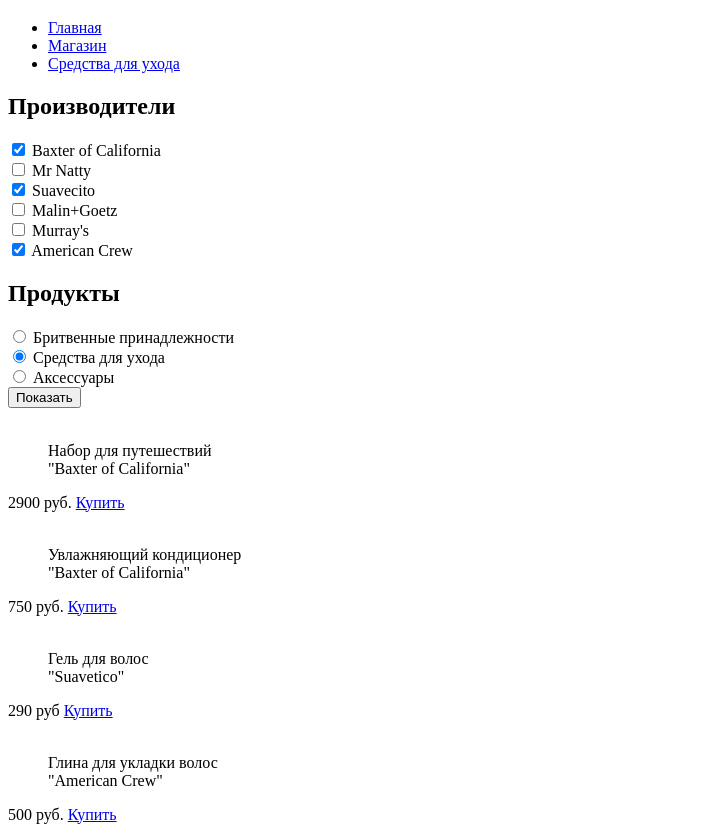
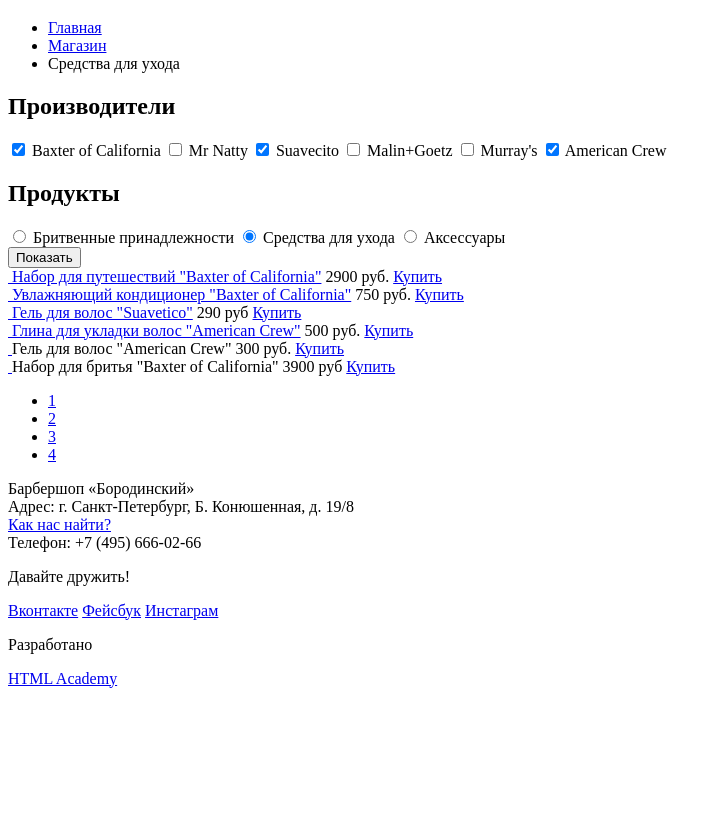
Before and after one commit to estaticfear2/139086-barbershop, a plain HTML site: page catalog.html in a window 1280 px wide. Shown: the part 229-1066 px from the top of the page, without its empty margins (0-721 px from the left). After the commit the page ends 925 px from the top, so only its background shows below. Drawn offline with Linux system fonts and the light colour scheme.

Commit message:
2
Исправил замечания

```diff
--- a/catalog.html
+++ b/catalog.html
@@ -44,8 +44,7 @@
           <li class="breadcrumbs-item">
             <a href="#">Магазин</a>
           </li>
-          <li class="breadcrumbs-item">
-            <a href="#" class="breadcrumbs-active">Средства для ухода</a>
+          <li class="breadcrumbs-item breadcrumbs-active">Средства для ухода
           </li>
         </ul>
       </nav>
@@ -55,26 +54,26 @@
             <div class="producers">
               <h2 class="producers-title">Производители</h2>
               <input type="checkbox" id="baxter-of-california" checked>
-              <label for="baxter-of-california">Baxter of California</label><br>
+              <label for="baxter-of-california">Baxter of California</label>
               <input type="checkbox" id="mr-natty">
-              <label for="">Mr Natty</label><br>
+              <label for="">Mr Natty</label>
               <input type="checkbox" id="suavecito" checked>
-              <label for="">Suavecito</label><br>
+              <label for="">Suavecito</label>
               <input type="checkbox" id="malin-goetz">
-              <label for="">Malin+Goetz</label><br>
+              <label for="">Malin+Goetz</label>
               <input type="checkbox" id="murrays">
-              <label for="">Murray's</label><br>
+              <label for="">Murray's</label>
               <input type="checkbox" id="american-crew" checked>
               <label for="">American Crew</label>
             </div>
             <div class="products">
               <h2 class="products-title">Продукты</h2>
               <input type="radio" id="">
-              <label for="">Бритвенные принадлежности</label><br>
+              <label for="">Бритвенные принадлежности</label>
               <input type="radio" id="" checked>
-              <label for="">Средства для ухода</label><br>
+              <label for="">Средства для ухода</label>
               <input type="radio" id="">
-              <label for="">Аксессуары</label><br>
+              <label for="">Аксессуары</label>
             </div>
             <button class="btn" type="submit">Показать</button>
           </form>
@@ -82,73 +81,71 @@
         <div class="products-list">
           <div class="block-1">
             <article class="product-list-item">
-              <figure class="">
+              <a href="catalog-item.html">
                 <img src="img/#" width="" height="" alt="">
-                <figcaption>Набор для путешествий<br>
-                "Baxter of California"
-                </figcaption>
-              </figure>
+              </a>
+              <a href="catalog-item.html">Набор для путешествий "Baxter of California"</a>
               <span class="price">2900 руб.</span>
               <a href="#" class="btn">Купить</a>
             </article>
             <article class="product-list-item">
-              <figure class="">
+              <a href="#" class="">
                 <img src="img/#" width="" height="" alt="">
-                <figcaption>Увлажняющий кондиционер<br>
-                "Baxter of California"
-                </figcaption>
-              </figure>
+              </a>
+              <a href="#">Увлажняющий кондиционер "Baxter of California"</a>
               <span class="price">750 руб.</span>
               <a href="#" class="btn">Купить</a>
             </article>
             <article class="product-list-item">
-              <figure class="">
+              <a href="#">
                 <img src="img/#" width="" height="" alt="">
-                <figcaption>Гель для волос<br>
-                "Suavetico"
-                </figcaption>
-              </figure>
+              </a>
+              <a href="#">Гель для волос "Suavetico"</a>
               <span class="price">290 руб</span>
               <a href="#" class="btn">Купить</a>
             </article>
           </div>
           <div class="block-2">
             <article class="product-list-item">
-              <figure class="">
+              <a href="#">
                 <img src="img/#" width="" height="" alt="">
-                <figcaption>Глина для укладки волос<br>
-                "American Crew"
-                </figcaption>
-              </figure>
+              </a>
+              <a href="#">Глина для укладки волос "American Crew"</a>
               <span class="price">500 руб.</span>
               <a href="#" class="btn">Купить</a>
             </article>
             <article class="product-list-item">
-              <figure class="">
+              <a href="#">
                 <img src="img/#" width="" height="" alt="">
-                <figcaption>Гель для волос<br>
-                "American Crew"
-                </figcaption>
-              </figure>
+              </a>
+              <a>Гель для волос "American Crew"</a>
               <span class="price">300 руб.</span>
               <a href="#" class="btn">Купить</a>
             </article>
             <article class="product-list-item">
-              <figure class="">
+              <a href="#">
                 <img src="img/#" width="" height="" alt="">
-                <figcaption>Набор для бритья<br>
-                "Baxter of California"
-                </figcaption>
-              </figure>
+              </a>
+              <a>Набор для бритья "Baxter of California"</a>
               <span class="price">3900 руб</span>
               <a href="#" class="btn">Купить</a>
             </article>
           </div>
           <div class="paginator">
-            <a href="#" class="paginator-btn">1</a>
-            <a href="#" class="paginator-btn paginator-ative">2</a>
-            <a href="#" class="paginator-btn">3</a>
-            <a href="#" class="paginator-btn">4</a>
+            <ul>
+              <li>
+                <a href="#" class="paginator-btn">1</a>
+              </li>
+              <li>
+                <a href="#" class="paginator-btn paginator-ative">2</a>
+              </li>
+              <li>
+                <a href="#" class="paginator-btn">3</a>
+              </li>
+              <li>
+                <a href="#" class="paginator-btn">4</a>
+              </li>
+            </ul>
           </div>
         </div>
       </div>
```
Also changed, not shown: catalog-item.html (+2 -4 lines).
